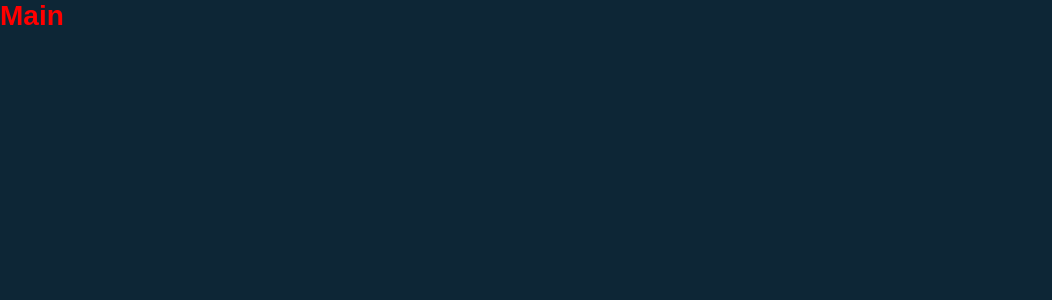
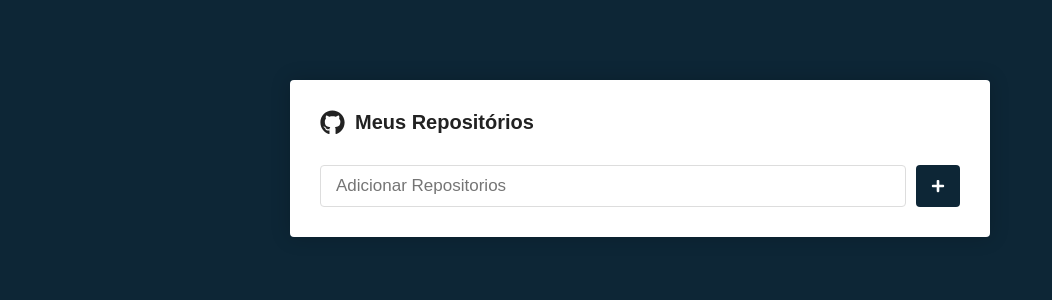
Before and after one commit to Thiagooffice/Repos-Project, a React (Create React App) app: page / in a window 1280 px wide. Shown: the top 300 px of the page, without its empty margins (0-1052 px from the left). Built offline with nearby package versions, Linux system fonts and the light colour scheme.

Commit message:
Request with Axios

```diff
--- a/package.json
+++ b/package.json
@@ -6,8 +6,10 @@
     "@testing-library/jest-dom": "^5.11.4",
     "@testing-library/react": "^11.1.0",
     "@testing-library/user-event": "^12.1.10",
+    "axios": "^0.24.0",
     "react": "^17.0.2",
     "react-dom": "^17.0.2",
+    "react-icons": "^4.3.1",
     "react-router-dom": "5.x",
     "react-scripts": "4.0.3",
     "styled-components": "^5.3.3",
--- a/src/pages/Main/index.js
+++ b/src/pages/Main/index.js
@@ -1,12 +1,59 @@
+import { useState, useCallback } from 'react'
+import {FaGithub, FaPlus} from 'react-icons/fa'
+import {Container, Form, SubmitButton} from './styles'
 
-import {Title} from './styles'
+import api from '../services/api'
+
+export default function Main(){
+
+    const [newRepo, setNewRepo]=useState("")
+    const [repositorios, setRepositorios]=useState([])
 
 
-export default function Main(){
+     const handleSubmit=useCallback((e)=>{
+         e.preventDefault()
+
+        async function submit(){
+
+        const response = await api.get(`repos/${newRepo}`)
+
+        const data = {
+            name: response.data.full_name,
+        }
+        setRepositorios([...repositorios, data])
+        setNewRepo("")
+    }
+
+        submit()
+     },[newRepo, repositorios])
+
+     function handleinputChange(e){
+        setNewRepo(e.target.value)
+        }
+
     return(
 
-        <Title>
-            Main
-        </Title>
+        <Container>
+
+            <h1>
+            <FaGithub size={25}/>
+                 Meus Repositórios
+            </h1>
+
+            <Form onSubmit={handleSubmit} >
+            <input type="text" placeholder="Adicionar Repositorios"
+            value={newRepo}
+            onChange={handleinputChange}
+            />
+
+            <SubmitButton>
+            <FaPlus color="#fff" size={14}/>
+            </SubmitButton>
+
+            </Form>
+
+
+
+        </Container>
     )
 }
--- a/src/pages/Main/styles.js
+++ b/src/pages/Main/styles.js
@@ -1,9 +1,47 @@
 import styled from 'styled-components'
 
-export const Title = styled.h1`
-    color: #ff0000;
+export const Container = styled.div`
+    max-width: 700px;
+    background: #fff;
+    border-radius: 4px;
+    box-shadow:0 0 20px rgba(0,0,0, 0.2);
+    padding: 30px;
+    margin: 80px auto;
 
-    span{
-        color:blue;
+    h1{
+    font-size: 20px;
+    display: flex;
+    flex-direction: row;
+    align-items: center;
+
+    svg{
+        margin-right: 10px;
+    }
+
     }
 `
+export const Form = styled.form`
+    margin-top: 30px;
+    display: flex;
+    flex-direction: row;
+
+    input{
+        flex: 1;
+        border: 1px solid #ddd;
+        padding: 10px 15px;
+        border-radius: 4px;
+        font-size: 17px;
+    }
+`
+export const SubmitButton = styled.button.attrs({
+    type: "submit"
+})`
+    background: #0d2636;
+    border: 0;
+    border-radius:4px;
+    margin-left: 10px;
+    padding: 0 15px;
+    display: flex;
+    justify-content: center;
+    align-items: center;
+`
--- /dev/null
+++ b/src/pages/services/api.js
@@ -0,0 +1,8 @@
+import axios from 'axios'
+
+// http://api.github.com
+
+const api = axios.create({
+    baseURL: 'http://api.github.com',
+})
+export default api
```
Also changed, not shown: 1 other file (tests, documents, lock files or other folders).
